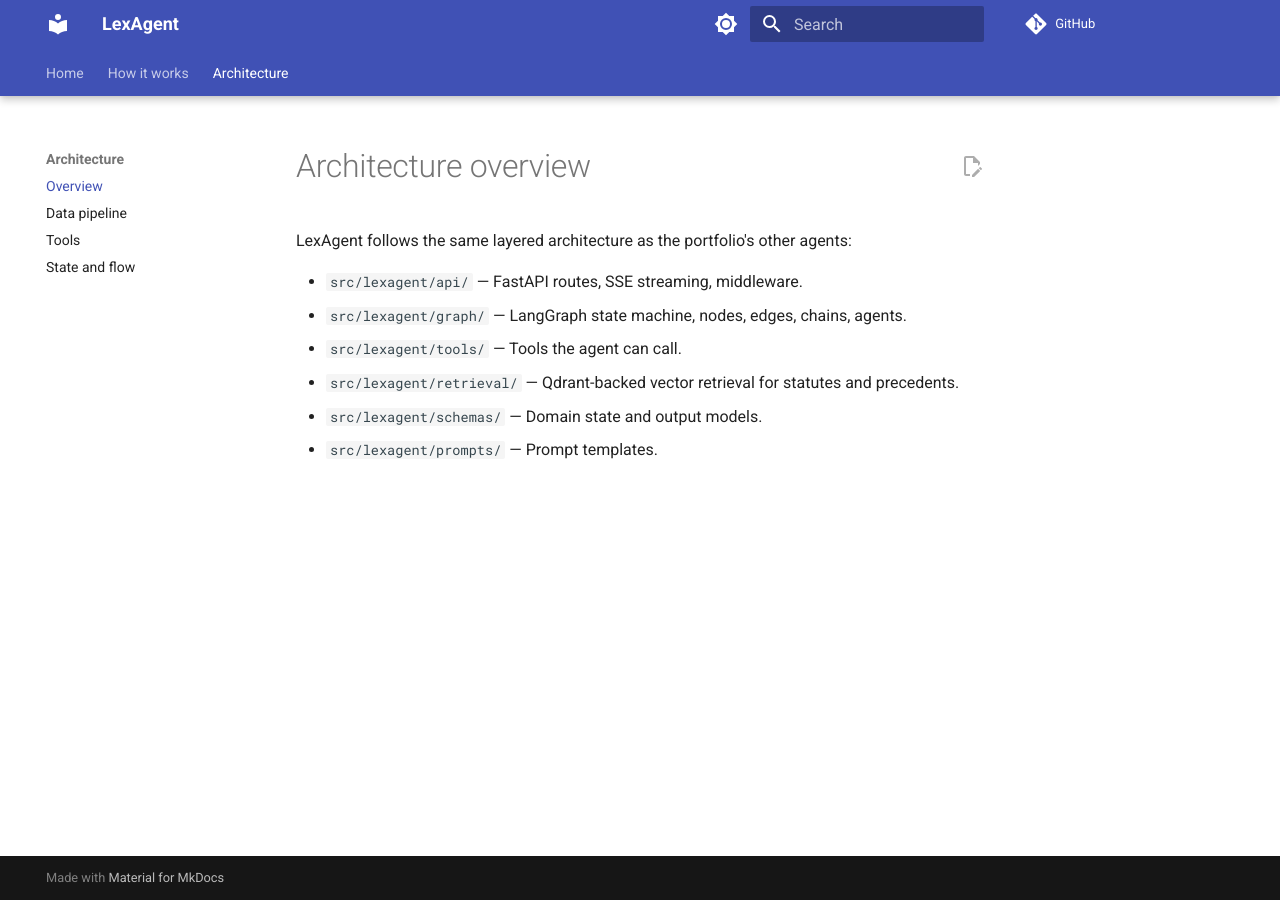
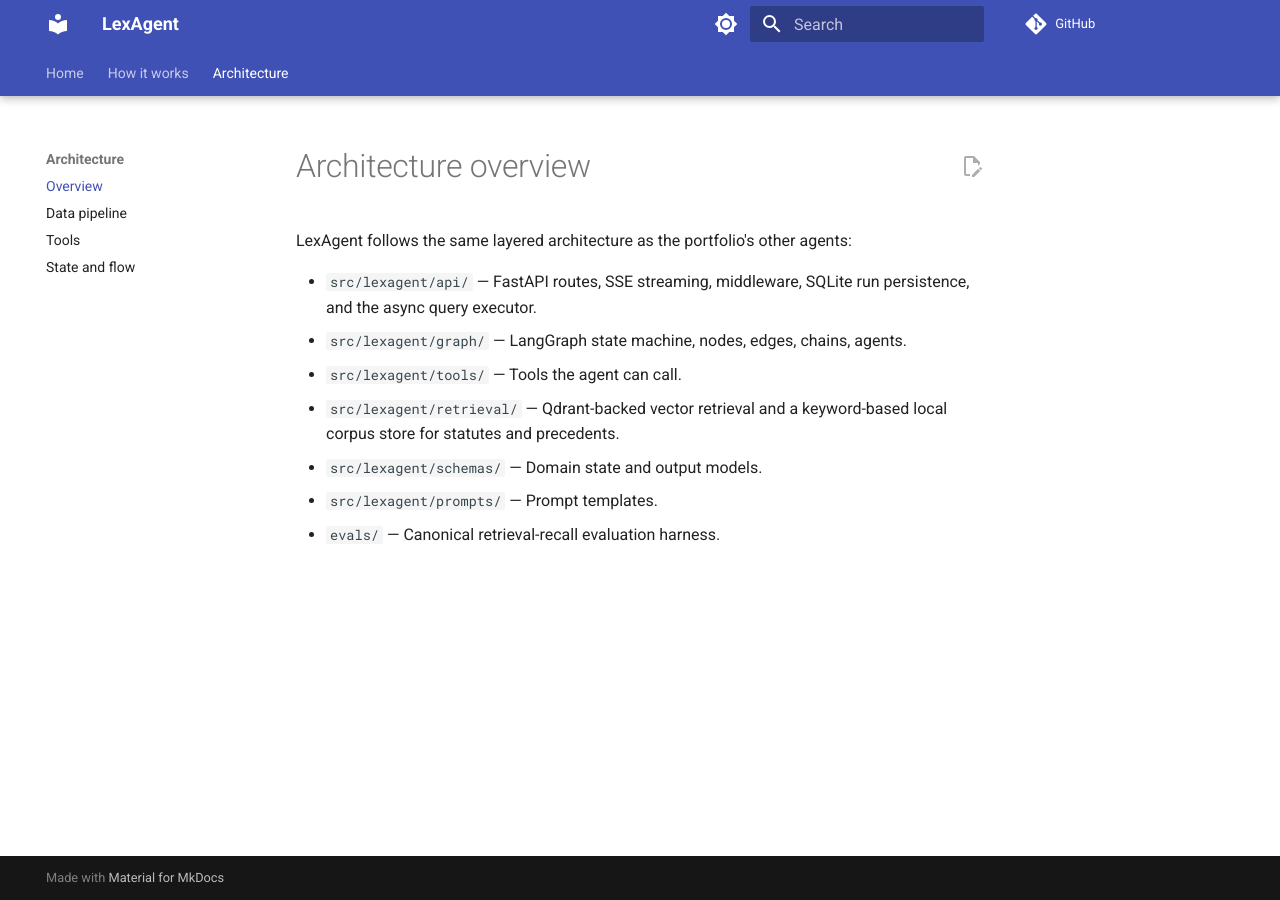
Before and after one commit to zarreh/lexagent, an MkDocs documentation site: the page built from docs/architecture/overview.md, in a window 1280 px wide. Built offline with MkDocs 1.6.1 and Material for MkDocs 9.7.7, drawn with Linux system fonts in a browser that asks for light colours; comment, search, counter and statistics services are not loaded.

Commit message:
Phase 8: docs finalisation
- Update architecture overview with API persistence, retrieval stores, and evals.
- Docs strict build green.

```diff
--- a/docs/architecture/overview.md
+++ b/docs/architecture/overview.md
@@ -2,10 +2,12 @@
 
 LexAgent follows the same layered architecture as the portfolio's other agents:
 
-- `src/lexagent/api/` — FastAPI routes, SSE streaming, middleware.
+- `src/lexagent/api/` — FastAPI routes, SSE streaming, middleware, SQLite run
+  persistence, and the async query executor.
 - `src/lexagent/graph/` — LangGraph state machine, nodes, edges, chains, agents.
 - `src/lexagent/tools/` — Tools the agent can call.
-- `src/lexagent/retrieval/` — Qdrant-backed vector retrieval for statutes and
-  precedents.
+- `src/lexagent/retrieval/` — Qdrant-backed vector retrieval and a keyword-based
+  local corpus store for statutes and precedents.
 - `src/lexagent/schemas/` — Domain state and output models.
 - `src/lexagent/prompts/` — Prompt templates.
+- `evals/` — Canonical retrieval-recall evaluation harness.
```
